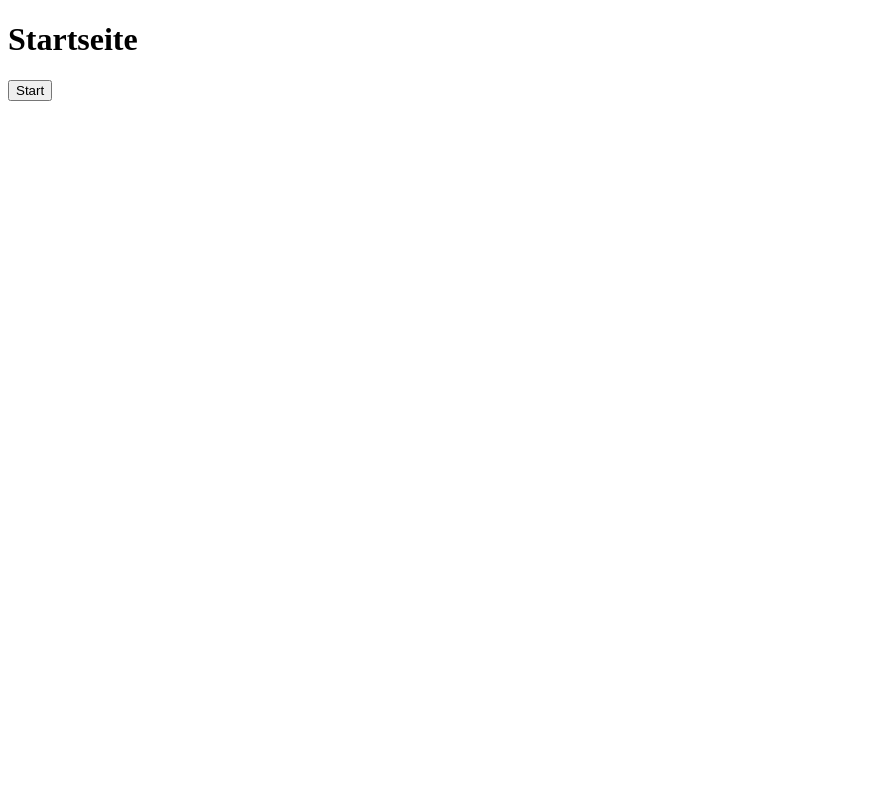
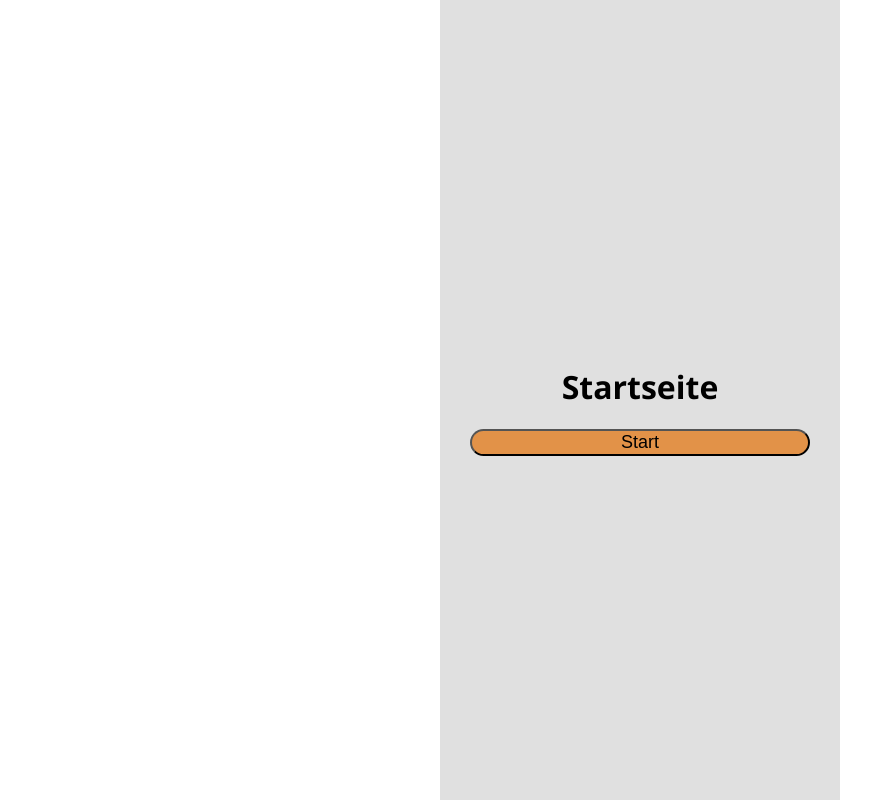
Before and after one commit to tobschm/ColorGame, a React (Vite) app: page / in a window 1280 px wide. Shown: the whole page, without its empty margins (0-895 px from the left). Built offline with nearby package versions, Linux system fonts and the light colour scheme.

Commit message:
css for homepage

```diff
--- a/src/pages/HomePage.css
+++ b/src/pages/HomePage.css
@@ -0,0 +1,30 @@
+html, body {
+    height: 100%;
+    margin: 0;
+  }
+
+body {
+    display: flex;
+    justify-content: center;
+    align-items: stretch;
+}
+
+.mainContainer{
+    font-family: 'Segoe UI', Tahoma, Geneva, Verdana, sans-serif;
+    text-align: center;
+    background-color: rgb(224, 224, 224);
+    margin: 0 auto;
+    width: 400px;
+    height: 100%;
+    display: flex;
+    flex-direction: column;
+    justify-content: center;
+}
+
+.startButton {
+    font-size: large;
+    margin-right: 30px;
+    margin-left: 30px;
+    border-radius: 15px;
+    background-color: rgb(226, 146, 72);
+}
--- a/src/pages/HomePage.jsx
+++ b/src/pages/HomePage.jsx
@@ -5,9 +5,9 @@ function HomePage() {
   const navigate = useNavigate()
 
   return (
-    <div>
+    <div className='mainContainer'>
       <h1>Startseite</h1>
-      <button onClick={() => navigate('/game')}>Start</button>
+      <button className='startButton' onClick={() => navigate('/game')}>Start</button>
     </div>
   )
 }
```
